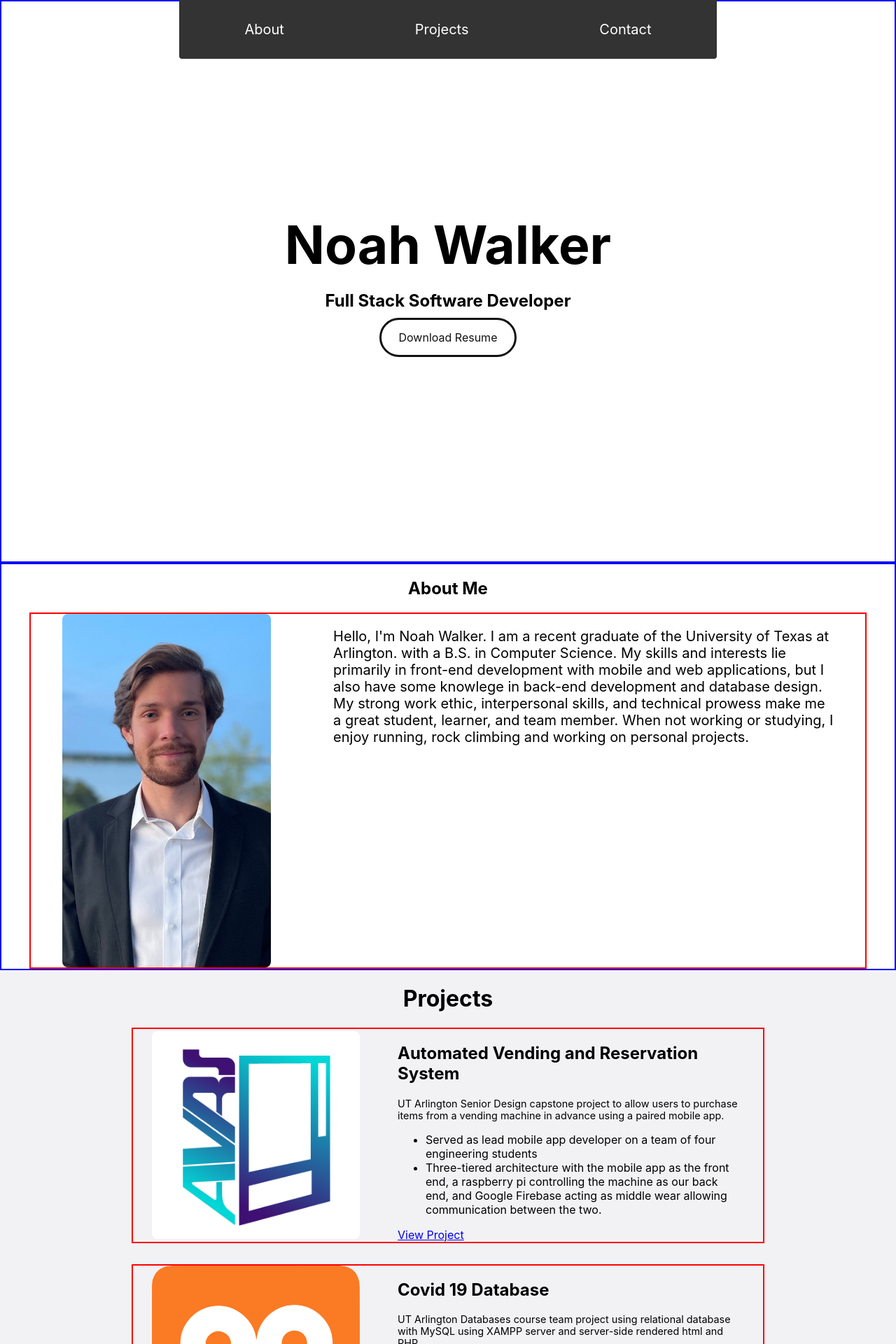
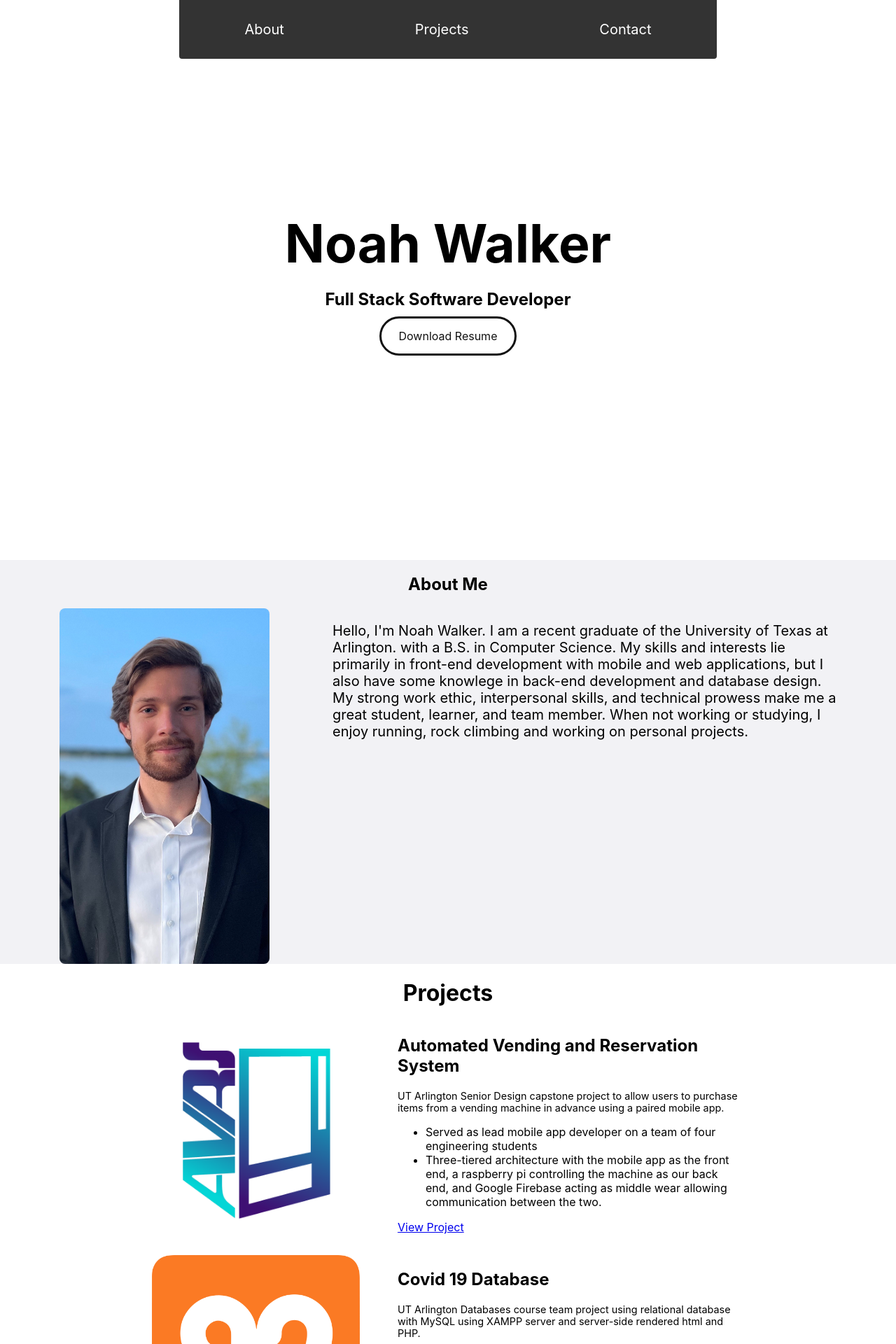
Before and after one commit to arkbuilder117/arkbuilder117.github.io, a React (Create React App) app: page / in a window 1280 px wide. Shown: the top 1920 px of the page at 70% size. Built offline with nearby package versions, Linux system fonts and the light colour scheme.

Commit message:
Background changes

```diff
--- a/src/App.css
+++ b/src/App.css
@@ -60,7 +60,7 @@
   flex-direction: column;
   justify-content: center;
   align-items: center;
-  border: 2px solid blue;
+  /* border: 2px solid blue; */
 }
 
 .hero-container h1 {
@@ -79,14 +79,15 @@
   align-items: center;
   justify-content: center;
   padding: 0 40px;
-  border: 2px solid blue;
+  background-color: #f2f2f5;
+  /* border: 2px solid blue; */
 }
 
 .about-me-container .sub {
   display: flex;
   flex-direction: row;
   justify-content: space-around;
-  border: 2px solid red;
+  /* border: 2px solid red; */
 }
 
 .headshot {
@@ -108,7 +109,7 @@
   justify-content: space-between;
   align-items: center;
   padding: 0 40px;
-  background-color: #f2f2f5;
+  /* background-color: #f2f2f5; */
 }
 
 .projects-container .project {
@@ -119,7 +120,7 @@
   display: flex;
   flex-direction: row;
   justify-content: space-around;
-  border: 2px solid red;
+  /* border: 2px solid red; */
 }
 
 .project .project-image {
```
